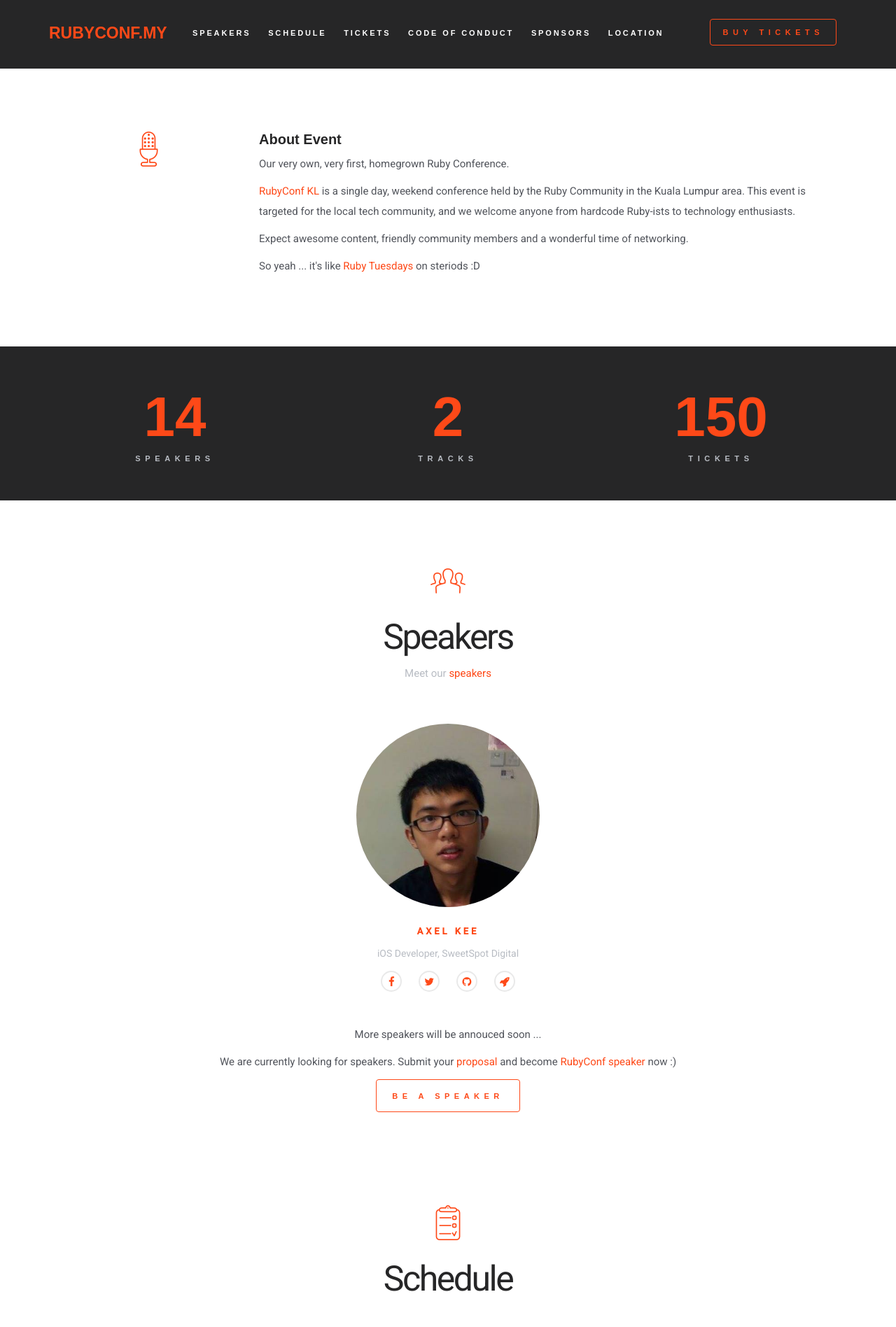
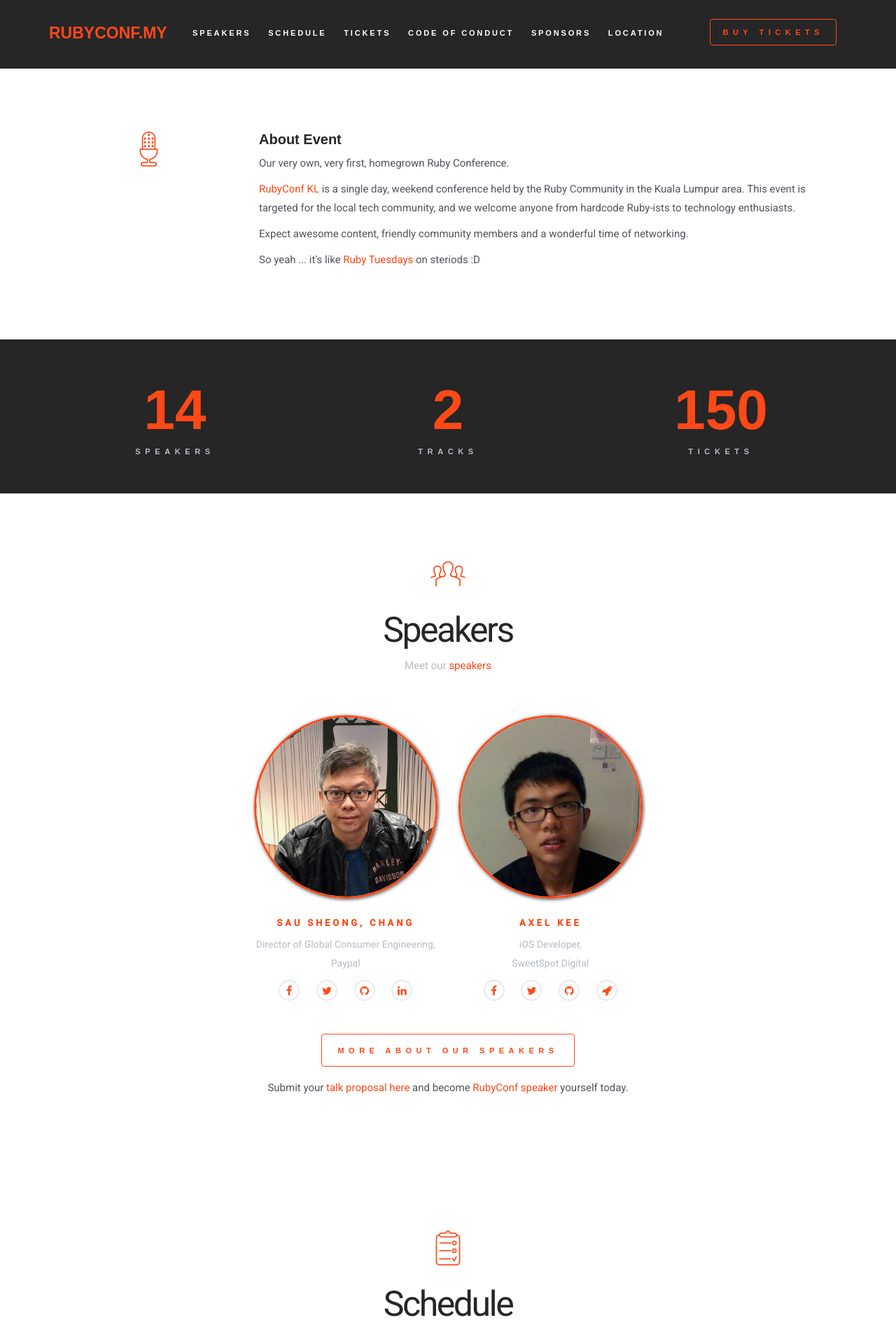
Before and after one commit to rubyconfmy/2016, a Jekyll site: the page built from index.html, in a window 1280 px wide. Shown: the part 902-2798 px from the top of the page at 70% size. Built offline with Jekyll 4.4.1, drawn with Linux system fonts in a browser that asks for light colours; some web fonts are replaced; some of the changed text lies outside the part shown.

Commit message:
Added speakers & bio. Tweaked some copies.

```diff
--- a/index.html
+++ b/index.html
@@ -156,11 +156,27 @@ layout: homepage
     <br />
 
     <div class="row">
-      <div class="col-sm-3" style="margin: auto; float: none">
+      <div class="col-sm-3"></div>
+      <div class="col-sm-3">
+        <div class="speaker">
+          <div class="photo-wrapper rounded"><img src="/assets/img/speakers/sau-sheong.jpg" alt="Axel Kee" class="img-responsive"></div>
+          <h3 class="name">SAU SHEONG, CHANG</h3>
+          <p class="text-alt"><small>Director of Global Consumer Engineering,<br />Paypal</small></p>
+          <p class="about">
+          </p>
+          <ul class="speaker-socials">
+            <li><a target="_blank" rel="nofollow" href="https://www.facebook.com/sausheong"><span class="fa fa-facebook"></span></a></li>
+            <li><a target="_blank" rel="nofollow" href="https://twitter.com/sausheong"><span class="fa fa-twitter"></span></a></li>
+            <li><a target="_blank" rel="nofollow" href="https://github.com/sausheong"><span class="fa fa-github"></span></a></li>
+            <li><a target="_blank" rel="nofollow" href="https://sg.linkedin.com/in/sausheong"><span class="fa fa-linkedin"></span></a></li>
+          </ul>
+        </div>
+      </div>
+      <div class="col-sm-3">
         <div class="speaker">
           <div class="photo-wrapper rounded"><img src="/assets/img/speakers/axel-kee.jpg" alt="Axel Kee" class="img-responsive"></div>
           <h3 class="name">AXEL KEE</h3>
-          <p class="text-alt"><small>iOS Developer, SweetSpot Digital</small></p>
+          <p class="text-alt"><small>iOS Developer,<br />SweetSpot Digital</small></p>
           <p class="about">
           </p>
           <ul class="speaker-socials">
@@ -173,15 +189,15 @@ layout: homepage
       </div>
     </div>
 
-    <p>More speakers will be annouced soon ...</p>
+    <div class="col-sm-12 align-center">
+      <p><a href="/speakers" target="_blank" class="btn btn-outline-clr btn-md">MORE ABOUT OUR SPEAKERS</a></p>
+    </div>
 
-    <p>We are currently looking for speakers. Submit your <span class="highlight">proposal</span> and become <span class="highlight">RubyConf speaker</span> now :)</p>
+    <p><br /><br /></p>
+    <p>Submit your <a href="/call-for-proposal" target="_blank">talk proposal here</a> and become <span class="highlight">RubyConf speaker</span> yourself today.</p>
 
   </div>
 
-  <div class="col-sm-12 align-center">
-    <a href="/call-for-proposal" target="_blank" class="btn btn-outline-clr btn-md">BE A SPEAKER</a>
-  </div>
 </section>
 
 <section id="schedule" class="section schedule-section align-center">
@@ -235,29 +251,9 @@ layout: homepage
               <!-- Lecture start -->
               <div class="panel schedule-item">
                 <a data-toggle="collapse" data-parent="#track1_timeline" href="#track1_timeline_time3" class="schedule-item-toggle collapsed">
-                  <strong class="time highlight"><span class="icon icon-office-24"></span>10:00 AM - 11:00 AM</strong>
+                  <strong class="time highlight"><span class="icon icon-office-24"></span>10:00 AM - 1:00 PM</strong>
                   <div class="lecture-icon-wrapper"></div>
-                  <h6 class="title">Presentation / Workshop<i class="icon icon-arrows-06"></i></h6>
-                </a>
-              </div>
-              <!-- Lecture end -->
-
-              <!-- Lecture start -->
-              <div class="panel schedule-item">
-                <a data-toggle="collapse" data-parent="#track1_timeline" href="#track1_timeline_time4" class="schedule-item-toggle collapsed">
-                  <strong class="time highlight"><span class="icon icon-office-24"></span>11:00 AM - 12:00 PM</strong>
-                  <div class="lecture-icon-wrapper"></div>
-                  <h6 class="title">Presentation / Workshop<i class="icon icon-arrows-06"></i></h6>
-                </a>
-              </div>
-              <!-- Lecture end -->
-
-              <!-- Lecture start -->
-              <div class="panel schedule-item">
-                <a data-toggle="collapse" data-parent="#track1_timeline" href="#track1_timeline_time5" class="schedule-item-toggle collapsed">
-                  <strong class="time highlight"><span class="icon icon-office-24"></span>12:00 PM - 1:00 PM</strong>
-                  <div class="lecture-icon-wrapper"></div>
-                  <h6 class="title">Presentation / Workshop<i class="icon icon-arrows-06"></i></h6>
+                  <h6 class="title">Presentations / Workshops<i class="icon icon-arrows-06"></i></h6>
                 </a>
               </div>
               <!-- Lecture end -->
@@ -277,39 +273,19 @@ layout: homepage
               <!-- Lecture start -->
               <div class="panel schedule-item">
                 <a data-toggle="collapse" data-parent="#track1_timeline" href="#track1_timeline_time7" class="schedule-item-toggle collapsed">
-                  <strong class="time highlight"><span class="icon icon-office-24"></span>2:00 PM - 3:00 PM</strong>
+                  <strong class="time highlight"><span class="icon icon-office-24"></span>2:00 PM - 6:00 PM</strong>
                   <div class="lecture-icon-wrapper"></div>
-                  <h6 class="title">Presentation / Workshop<i class="icon icon-arrows-06"></i></h6>
+                  <h6 class="title">Presentations / Workshops<i class="icon icon-arrows-06"></i></h6>
                 </a>
               </div>
               <!-- Lecture end -->
 
               <!-- Lecture start -->
               <div class="panel schedule-item">
-                <a data-toggle="collapse" data-parent="#track1_timeline" href="#track1_timeline_time7" class="schedule-item-toggle collapsed">
-                  <strong class="time highlight"><span class="icon icon-office-24"></span>3:00 PM - 4:00 PM</strong>
+                <a data-toggle="collapse" data-parent="#track1_timeline" href="#track1_timeline_time8" class="schedule-item-toggle collapsed">
+                  <strong class="time highlight"><span class="icon icon-office-24"></span>6:00 PM - 6:30 PM</strong>
                   <div class="lecture-icon-wrapper"></div>
-                  <h6 class="title">Presentation / Workshop<i class="icon icon-arrows-06"></i></h6>
-                </a>
-              </div>
-              <!-- Lecture end -->
-
-              <!-- Lecture start -->
-              <div class="panel schedule-item">
-                <a data-toggle="collapse" data-parent="#track1_timeline" href="#track1_timeline_time7" class="schedule-item-toggle collapsed">
-                  <strong class="time highlight"><span class="icon icon-office-24"></span>4:00 PM - 5:00 PM</strong>
-                  <div class="lecture-icon-wrapper"></div>
-                  <h6 class="title">Presentation / Workshop<i class="icon icon-arrows-06"></i></h6>
-                </a>
-              </div>
-              <!-- Lecture end -->
-
-              <!-- Lecture start -->
-              <div class="panel schedule-item">
-                <a data-toggle="collapse" data-parent="#track1_timeline" href="#track1_timeline_time7" class="schedule-item-toggle collapsed">
-                  <strong class="time highlight"><span class="icon icon-office-24"></span>5:00 PM - 6:00 PM</strong>
-                  <div class="lecture-icon-wrapper"></div>
-                  <h6 class="title">Presentation / Workshop<i class="icon icon-arrows-06"></i></h6>
+                  <h6 class="title">Closing<i class="icon icon-arrows-06"></i></h6>
                 </a>
               </div>
               <!-- Lecture end -->
@@ -349,29 +325,9 @@ layout: homepage
               <!-- Lecture start -->
               <div class="panel schedule-item">
                 <a data-toggle="collapse" data-parent="#track2_timeline" href="#track2_timeline_time3" class="schedule-item-toggle collapsed">
-                  <strong class="time highlight"><span class="icon icon-office-24"></span>10:00 AM - 11:00 AM</strong>
+                  <strong class="time highlight"><span class="icon icon-office-24"></span>10:00 AM - 1:00 PM</strong>
                   <div class="lecture-icon-wrapper"></div>
-                  <h6 class="title">Presentation / Workshop<i class="icon icon-arrows-06"></i></h6>
-                </a>
-              </div>
-              <!-- Lecture end -->
-
-              <!-- Lecture start -->
-              <div class="panel schedule-item">
-                <a data-toggle="collapse" data-parent="#track2_timeline" href="#track2_timeline_time4" class="schedule-item-toggle collapsed">
-                  <strong class="time highlight"><span class="icon icon-office-24"></span>11:00 AM - 12:00 PM</strong>
-                  <div class="lecture-icon-wrapper"></div>
-                  <h6 class="title">Presentation / Workshop<i class="icon icon-arrows-06"></i></h6>
-                </a>
-              </div>
-              <!-- Lecture end -->
-
-              <!-- Lecture start -->
-              <div class="panel schedule-item">
-                <a data-toggle="collapse" data-parent="#track2_timeline" href="#track2_timeline_time5" class="schedule-item-toggle collapsed">
-                  <strong class="time highlight"><span class="icon icon-office-24"></span>12:00 PM - 1:00 PM</strong>
-                  <div class="lecture-icon-wrapper"></div>
-                  <h6 class="title">Presentation / Workshop<i class="icon icon-arrows-06"></i></h6>
+                  <h6 class="title">Presentations / Workshops<i class="icon icon-arrows-06"></i></h6>
                 </a>
               </div>
               <!-- Lecture end -->
@@ -391,39 +347,20 @@ layout: homepage
               <!-- Lecture start -->
               <div class="panel schedule-item">
                 <a data-toggle="collapse" data-parent="#track2_timeline" href="#track2_timeline_time7" class="schedule-item-toggle collapsed">
-                  <strong class="time highlight"><span class="icon icon-office-24"></span>2:00 PM - 3:00 PM</strong>
+                  <strong class="time highlight"><span class="icon icon-office-24"></span>2:00 PM - 6:00 PM</strong>
                   <div class="lecture-icon-wrapper"></div>
-                  <h6 class="title">Presentation / Workshop<i class="icon icon-arrows-06"></i></h6>
+                  <h6 class="title">Presentations / Workshops<i class="icon icon-arrows-06"></i></h6>
                 </a>
               </div>
               <!-- Lecture end -->
 
-              <!-- Lecture start -->
-              <div class="panel schedule-item">
-                <a data-toggle="collapse" data-parent="#track2_timeline" href="#track2_timeline_time7" class="schedule-item-toggle collapsed">
-                  <strong class="time highlight"><span class="icon icon-office-24"></span>3:00 PM - 4:00 PM</strong>
-                  <div class="lecture-icon-wrapper"></div>
-                  <h6 class="title">Presentation / Workshop<i class="icon icon-arrows-06"></i></h6>
-                </a>
-              </div>
-              <!-- Lecture end -->
 
               <!-- Lecture start -->
               <div class="panel schedule-item">
-                <a data-toggle="collapse" data-parent="#track2_timeline" href="#track2_timeline_time7" class="schedule-item-toggle collapsed">
-                  <strong class="time highlight"><span class="icon icon-office-24"></span>4:00 PM - 5:00 PM</strong>
+                <a data-toggle="collapse" data-parent="#track2_timeline" href="#track2_timeline_time8" class="schedule-item-toggle collapsed">
+                  <strong class="time highlight"><span class="icon icon-office-24"></span>6:00 PM - 6:30 PM</strong>
                   <div class="lecture-icon-wrapper"></div>
-                  <h6 class="title">Presentation / Workshop<i class="icon icon-arrows-06"></i></h6>
-                </a>
-              </div>
-              <!-- Lecture end -->
-
-              <!-- Lecture start -->
-              <div class="panel schedule-item">
-                <a data-toggle="collapse" data-parent="#track2_timeline" href="#track2_timeline_time7" class="schedule-item-toggle collapsed">
-                  <strong class="time highlight"><span class="icon icon-office-24"></span>5:00 PM - 6:00 PM</strong>
-                  <div class="lecture-icon-wrapper"></div>
-                  <h6 class="title">Presentation / Workshop<i class="icon icon-arrows-06"></i></h6>
+                  <h6 class="title">Closing<i class="icon icon-arrows-06"></i></h6>
                 </a>
               </div>
               <!-- Lecture end -->
@@ -440,6 +377,10 @@ layout: homepage
       </div>
       <!-- Schedule end -->
 
+      <br />
+      <br />
+
+      <p>Detailed schedule will be announced around <span class="highlight">end of June</span>. So stay tuned...</p>
     </div>
 
   </div>
```
Also changed, not shown: call-for-proposal/index.html (+23 -5 lines), speakers/index.html (added, +83 -0 lines), assets/css/style.css, assets/img/speakers/sau-sheong.jpg (added).
